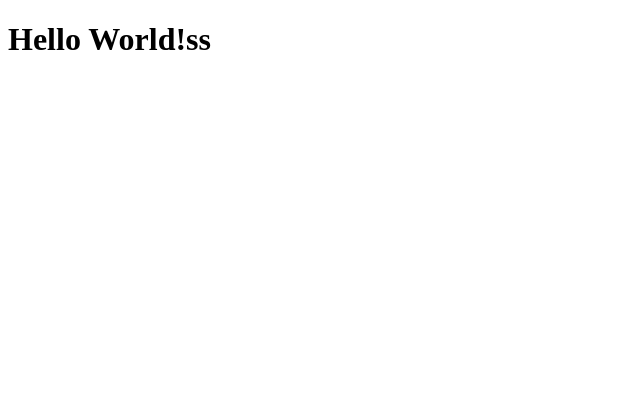
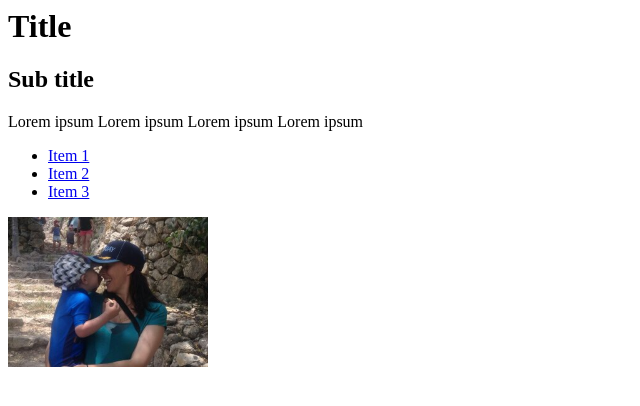
Before and after one commit to skusner/test, a plain HTML site: page index.html in a window 1280 px wide. Shown: the whole page, without its empty margins (0-640 px from the left). Drawn offline with Linux system fonts and the light colour scheme.

Commit message:
new files

```diff
--- a/index.html
+++ b/index.html
@@ -1,10 +1,17 @@
-<!DOCTYPE html>
-<html lang="en">
-  <head>
-    <meta charset="UTF-8">
-    <title>New title</title>
-  </head>
-  <body>
-    <h1>Hello World!ss</h1>
-  </body>
+<html>
+	<head leng="en">
+		<title>Page in HTML</title>
+		<meta charset="utf-8">
+	</head>
+	<body>
+    <h1>Title</h1>
+    <h2>Sub title</h2>
+      <p>Lorem ipsum Lorem ipsum Lorem ipsum Lorem ipsum</p>
+    <ul>
+        <li><a href="http://google.com">Item 1</a></li>
+        <li><a href="http://ynet.co.il">Item 2</a></li>
+        <li><a href="http://one.co.il">Item 3</a></li>
+    </ul>
+    <img src="1436074912460.jpg" alt="my family" width="200" height="auto">
+	</body>
 </html>
```
Also changed, not shown: 1436074912460.jpg (added).
